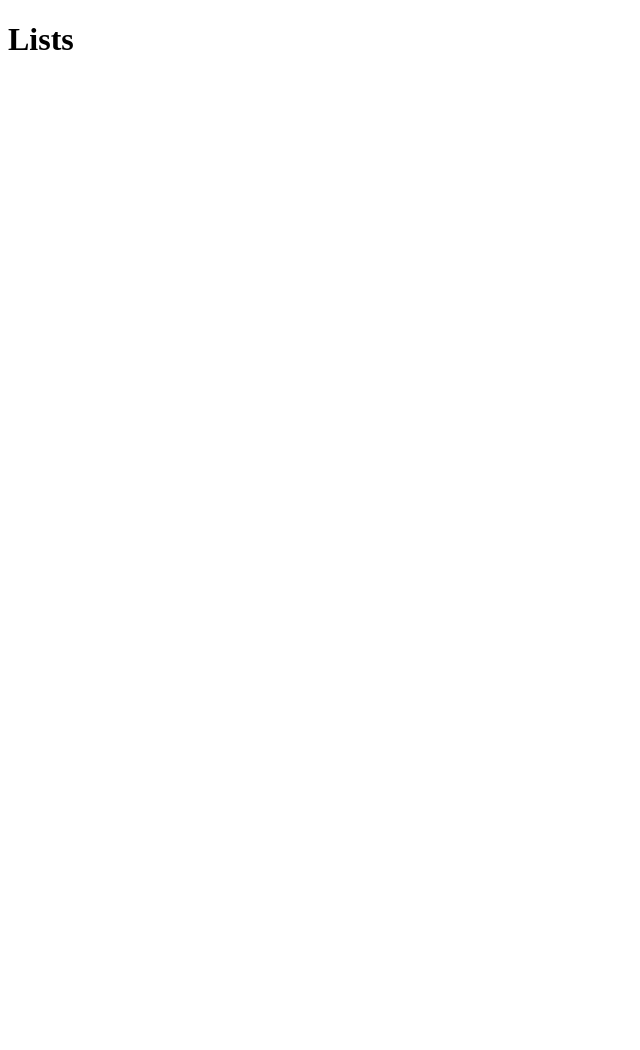
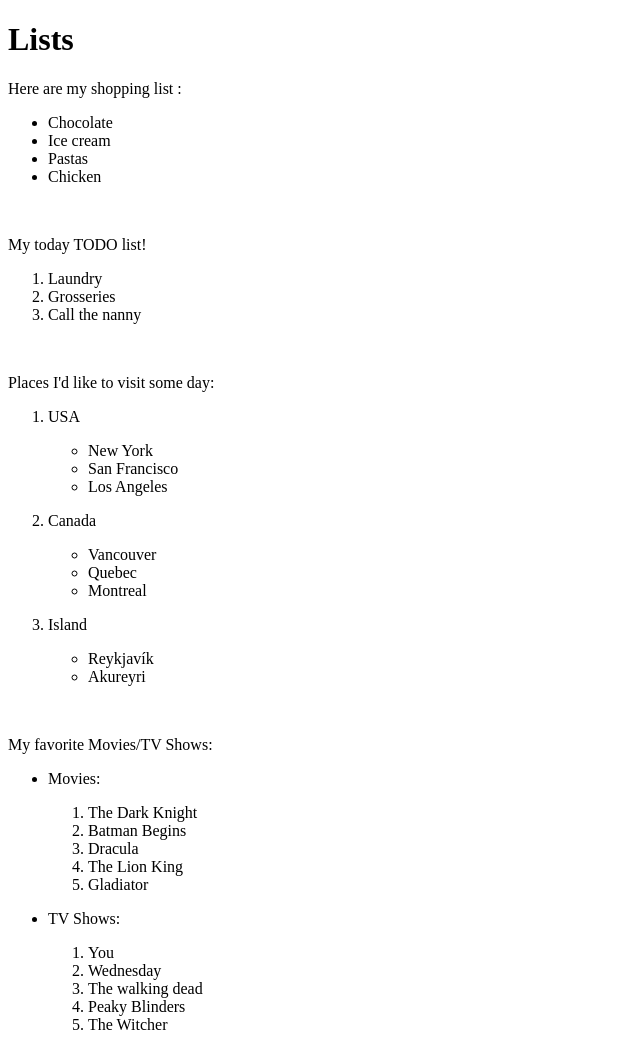
Before and after one commit to OpheNg/lists, a plain HTML site: page index.html in a window 1280 px wide. Shown: the whole page, without its empty margins (0-640 px from the left). Before the commit the page ends 800 px from the top, so only its background shows below. Drawn offline with Linux system fonts and the light colour scheme.

Commit message:
lists are ok

```diff
--- a/index.html
+++ b/index.html
@@ -10,6 +10,77 @@
   <body>
     <h1>Lists</h1>
 
+    <p>Here are my shopping list :</p>
+    <ul>
+      <li>Chocolate</li>
+      <li>Ice cream</li>
+      <li>Pastas</li>
+      <li>Chicken</li>
+    </ul>
+    <br>
+    <p>My today TODO list!</p>
+    <ol>
+      <li>Laundry</li>
+      <li>Grosseries</li>
+      <li>Call the nanny</li>
+    </ol>
+    <br>
+    <p>Places I'd like to visit some day:</p>
+    <ol>
+      <li>
+        <p>USA</p>
+        <ul>
+          <li>New York</li>
+          <li>San Francisco</li>
+          <li>Los Angeles</li>
+        </ul>
+      </li>
+
+      <li>
+        <p>Canada</p>
+        <ul>
+          <li>Vancouver</li>
+          <li>Quebec</li>
+          <li>Montreal</li>
+        </ul>
+      </li>
+
+      <li>
+        <p>Island</p>
+        <ul>
+          <li>Reykjavík</li>
+          <li>Akureyri</li>
+        </ul>
+      </li>
+    </ol>
+    <br>
+    <p>My favorite Movies/TV Shows:</p>
+    <ul>
+      <li>
+        <p>Movies:</p>
+        <ol>
+          <li>The Dark Knight</li>
+          <li>Batman Begins</li>
+          <li>Dracula</li>
+          <li>The Lion King</li>
+          <li>Gladiator</li>
+        </ol>
+      </li>
+      <li>
+        <p>TV Shows:</p>
+        <ol>
+          <li>You</li>
+          <li>Wednesday</li>
+          <li>The walking dead</li>
+          <li>Peaky Blinders</li>
+          <li>The Witcher</li>
+        </ol>
+      </li>
+
+
+
+    </ul>
+
 
   </body>
 </html>
```
